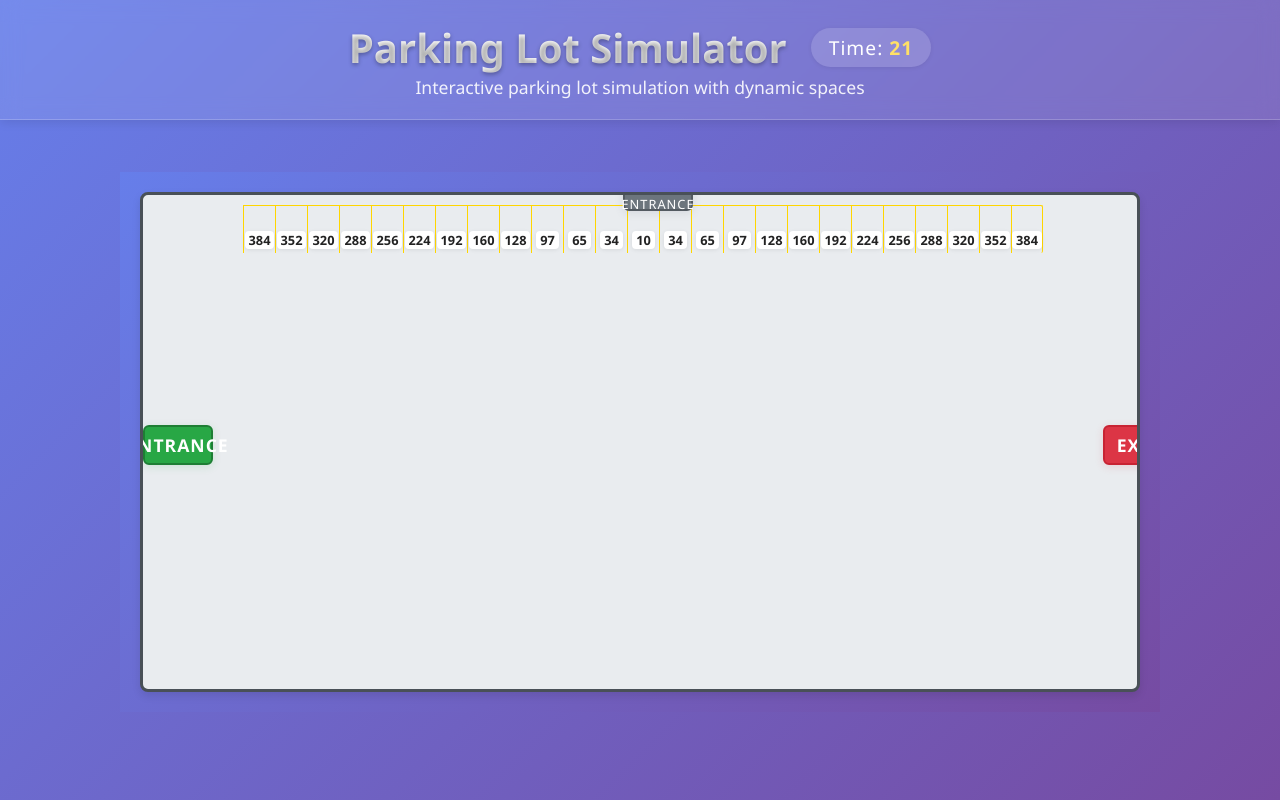
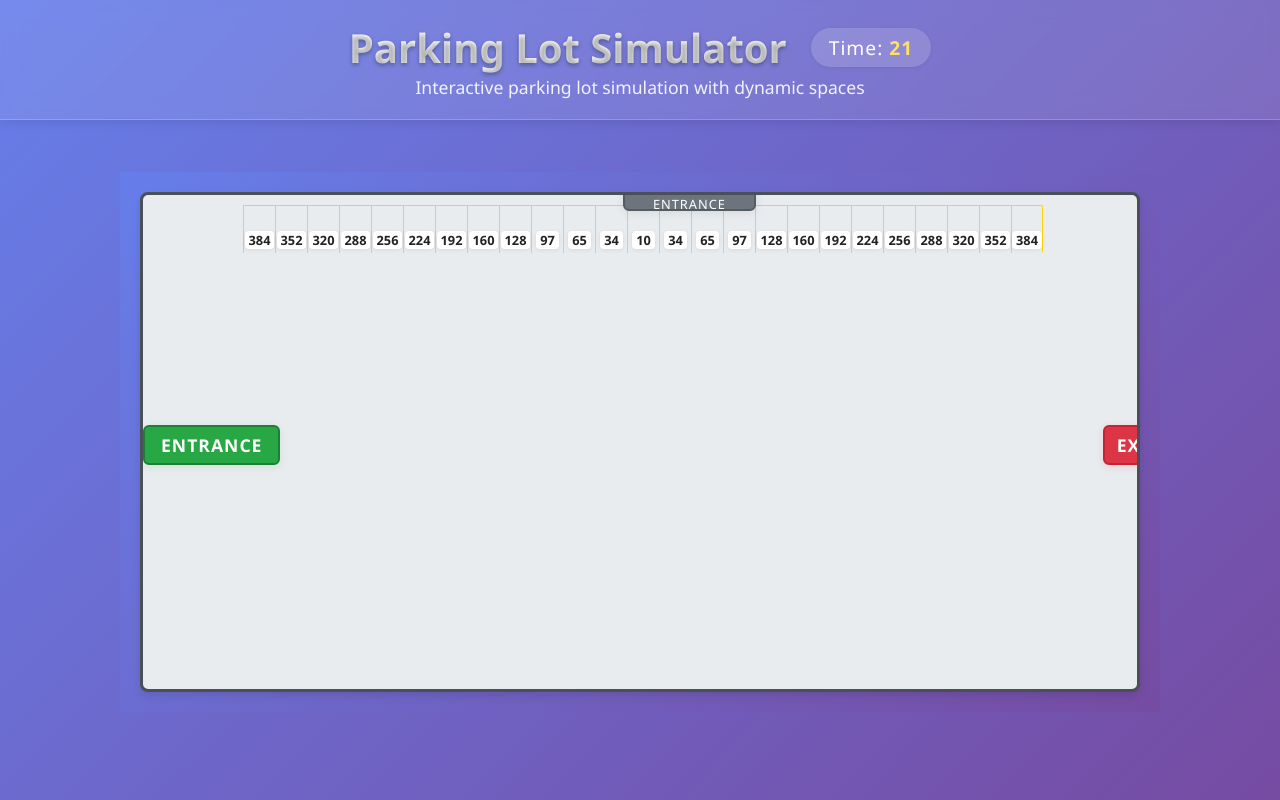
Before and after one commit to josephecombs/parking-lot-simulator, a React (Create React App) app: page / in a window 1280 px wide. Built offline with nearby package versions, Linux system fonts and the light colour scheme.

Commit message:
fixed entrance label

```diff
--- a/src/components/ParkingLot.js
+++ b/src/components/ParkingLot.js
@@ -27,7 +27,6 @@ const ParkingLot = ({ parkingLot }) => {
             position: 'absolute',
             left: entrance.x,
             top: entrance.y,
-            width: entrance.width,
             height: entrance.height,
             backgroundColor: '#28a745',
             border: '2px solid #1e7e34',
@@ -39,9 +38,10 @@ const ParkingLot = ({ parkingLot }) => {
             fontSize: '1.1rem',
             fontWeight: 'bold',
             letterSpacing: '1px',
-            padding: '0 12px',
-            minWidth: '70px',
-            boxShadow: '0 2px 8px rgba(40,167,69,0.15)'
+            padding: '0 16px',
+            width: 'auto',
+            boxShadow: '0 2px 8px rgba(40,167,69,0.15)',
+            overflow: 'visible',
           }}
         >
           ENTRANCE
@@ -94,8 +94,8 @@ const ParkingLot = ({ parkingLot }) => {
             fontSize: '1.1rem',
             fontWeight: 'bold',
             letterSpacing: '1px',
-            padding: '0 8px',
-            minWidth: '70px',
+            padding: '0 16px',
+            width: 'auto',
             boxShadow: '0 2px 8px rgba(108,117,125,0.15)',
             zIndex: 2,
             transform: 'translateY(-60%)',
```
